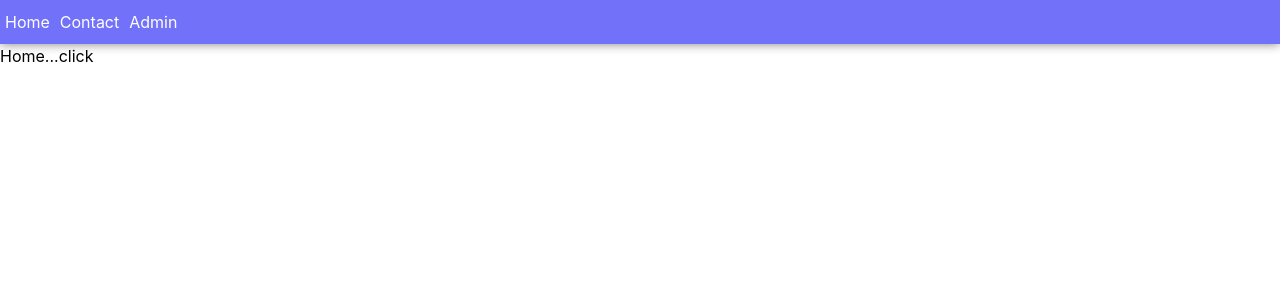
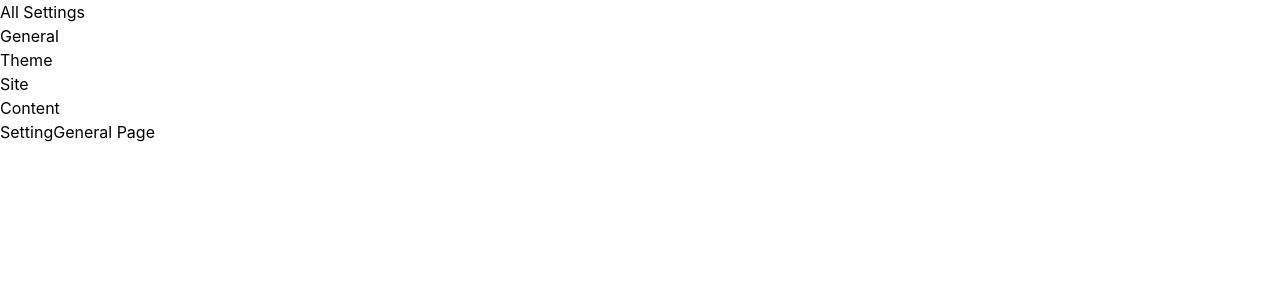
Before and after one commit to acadea/course_react_deep_dive, a React (Vite) app: page /admin/settings/general in a window 1280 px wide. Shown: the top 300 px of the page. Built offline with nearby package versions, Linux system fonts and the light colour scheme.

Commit message:
added settings

```diff
--- a/src/main.jsx
+++ b/src/main.jsx
@@ -7,10 +7,10 @@ import { BrowserRouter, HashRouter } from 'react-router-dom';
 
 ReactDOM.createRoot(document.getElementById('root')).render(
   <React.StrictMode>
-    <HashRouter>
+    <BrowserRouter>
 
       <App />
 
-    </HashRouter>
+    </BrowserRouter>
   </React.StrictMode>
 )
--- /dev/null
+++ b/src/pages/admin/settings/SettingGeneral.jsx
@@ -0,0 +1,7 @@
+import React from 'react'
+
+export default function SettingGeneral() {
+  return (
+    <div>SettingGeneral Page</div>
+  )
+}
--- /dev/null
+++ b/src/pages/admin/settings/SettingIndex.jsx
@@ -0,0 +1,23 @@
+import React from 'react'
+import { Link, Outlet } from 'react-router-dom'
+
+export default function SettingIndex() {
+  return (
+    <div>
+      All Settings
+
+      <ul>
+        <li><Link to="/admin/settings/general" >General</Link></li>
+        <li><Link to="/admin/settings/theme">Theme</Link></li>
+        <li><Link to="/admin/settings/site">Site</Link></li>
+      </ul>
+
+      <div>
+        <h1>Content</h1>
+
+        <Outlet/>
+      </div>
+
+    </div>
+  )
+}
--- /dev/null
+++ b/src/pages/admin/settings/SettingSite.jsx
@@ -0,0 +1,7 @@
+import React from 'react'
+
+export default function SettingSite() {
+  return (
+    <div>SettingSite Page</div>
+  )
+}
--- /dev/null
+++ b/src/pages/admin/settings/SettingTheme.jsx
@@ -0,0 +1,7 @@
+import React from 'react'
+
+export default function SettingTheme() {
+  return (
+    <div>SettingTheme Page</div>
+  )
+}
```
Also changed, not shown: src/App.jsx (+13 -1 lines).
